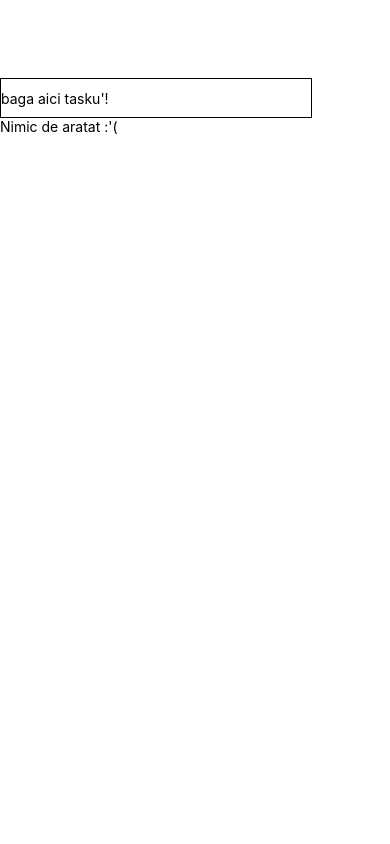
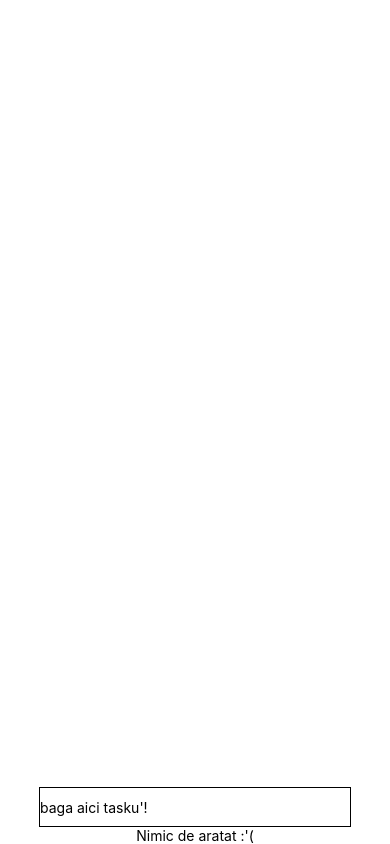
Before and after one commit to sinmax28/todoList, a React Native app: screen / in a window 390 px wide. Built offline with nearby package versions, Linux system fonts and the light colour scheme.

Commit message:
al doilea commit

```diff
--- a/App.js
+++ b/App.js
@@ -1,11 +1,3 @@
-/**
- * Sample React Native App
- * https://github.com/facebook/react-native
- *
- * @format
- * @flow strict-local
- */
-
 import React, { useState } from 'react';
 import {
   SafeAreaView,
@@ -16,6 +8,7 @@ import {
   TextInput,
   useColorScheme,
   View,
+  Platform
 } from 'react-native';
 
 import {
@@ -47,13 +40,14 @@ const App = () => {
             style={styles.inputContainer}
             placeholder="baga aici tasku'!"
             onChangeText={input => setInputTask(input)}
-            onSubmitEditing={() => {setTaskList([...taskList, inputTask]); setInputTask('')}}
+            onSubmitEditing={() => {
+              setTaskList([...taskList, inputTask]);
+              setInputTask('');
+            }}
             defaultValue={inputTask}
           />
           {!taskList.length ? <Text>Nimic de aratat :'(</Text> :
-            taskList.map((task, index) => {
-              return <Text key={index}>{task}</Text>
-            })
+            taskList.map((task, index) => <Text key={index}>{task}</Text>)
           }
 
         </View>
@@ -62,9 +56,25 @@ const App = () => {
 
 const styles = StyleSheet.create({
   app: {
-    backgroundColor: 'white',
-    marginTop: '20%'
+    // backgroundColor: 'white',
+    marginTop: 'auto',
+    // borderWidth: 1,
+    // borderColor: '#000000',
+    // flex: 1,
+    display: 'flex',
+    // flexDirection: 'column',
+    alignItems: 'center',
+    // justifyContent: 'center'
+    // alignItems: 'baseline'
     // innerWidth: 30rem,
+    ...Platform.select({
+      ios: {
+        backgroundColor: 'powderblue'
+      },
+      android: {
+        backgroundColor: 'steelblue'
+      }
+    })
   },
 
   inputContainer :{
```
